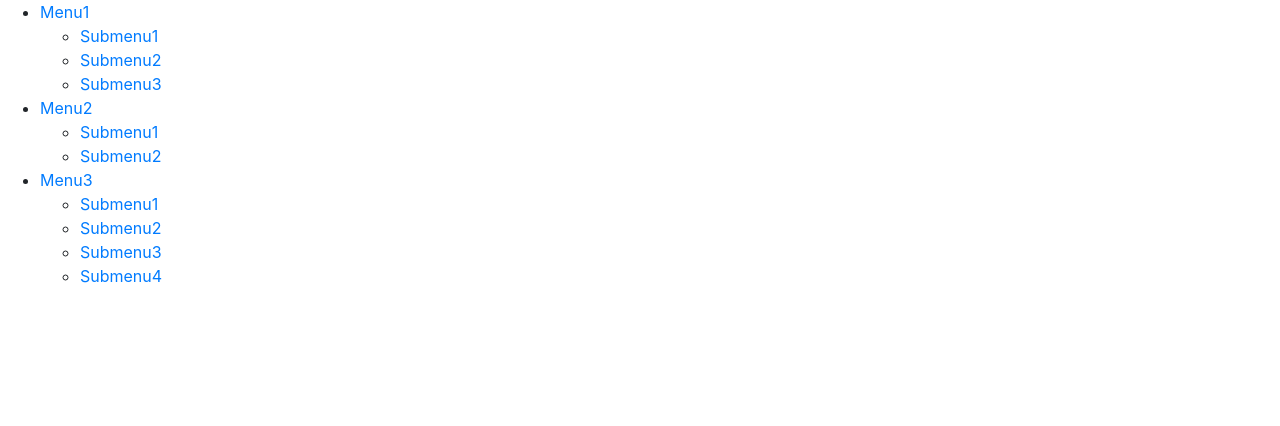
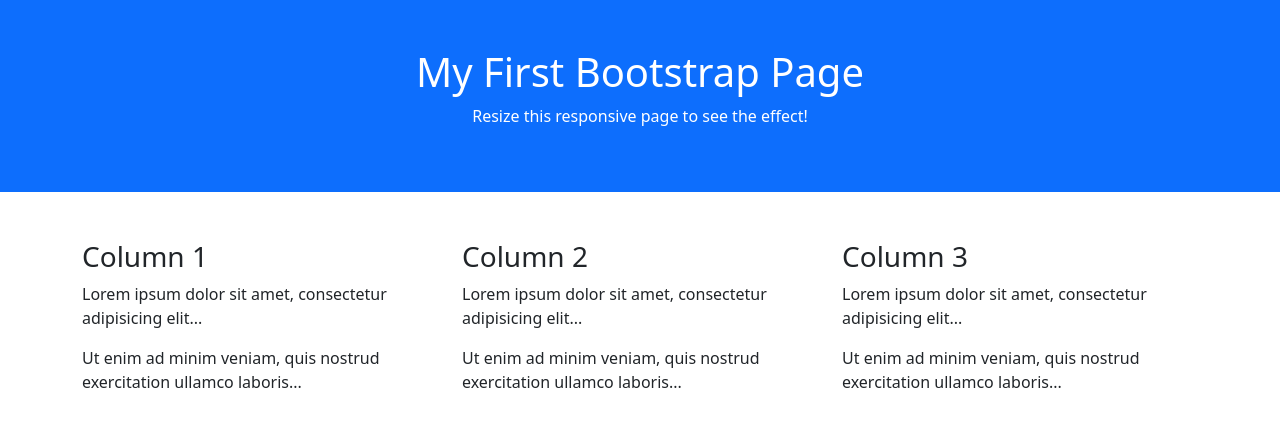
Before and after one commit to eugenrosca123/tralala.github.io, a plain HTML site: page index.html in a window 1280 px wide. Drawn offline with nearby package versions, Linux system fonts and the light colour scheme.

Commit message:
Add files via upload

```diff
--- a/index.html
+++ b/index.html
@@ -1,71 +1,38 @@
 <!DOCTYPE html>
 <html lang="en">
 <head>
-  <title>Bootstrap Example</title>
+  <title>Bootstrap 5 Example</title>
   <meta charset="utf-8">
   <meta name="viewport" content="width=device-width, initial-scale=1">
-  <link rel="stylesheet" href="https://cdn.jsdelivr.net/npm/bootstrap@4.6.2/dist/css/bootstrap.min.css">
-  <script src="https://cdn.jsdelivr.net/npm/jquery@3.7.1/dist/jquery.slim.min.js"></script>
-  <script src="https://cdn.jsdelivr.net/npm/popper.js@1.16.1/dist/umd/popper.min.js"></script>
-  <script src="https://cdn.jsdelivr.net/npm/bootstrap@4.6.2/dist/js/bootstrap.bundle.min.js"></script>
-
-
-
-  <div id="menu-container">
-    <div id="menu-wrapper">
-       <div id="hamburger-menu"><span></span><span></span><span></span></div>
-       <!-- hamburger-menu -->
-    </div>
-    <!-- menu-wrapper -->
-    <ul class="menu-list accordion">
-       <li id="nav1" class="toggle accordion-toggle">
-          <span class="icon-plus"></span>
-          <a class="menu-link" href="#">Menu1</a>
-       </li>
-       <!-- accordion-toggle -->
-       <ul class="menu-submenu accordion-content">
-          <li><a class="head" href="#">Submenu1</a></li>
-          <li><a class="head" href="#">Submenu2</a></li>
-          <li><a class="head" href="#">Submenu3</a></li>
-       </ul>
-       <!-- menu-submenu accordon-content-->
-       <li id="nav2" class="toggle accordion-toggle">
-          <span class="icon-plus"></span>
-          <a class="menu-link" href="#">Menu2</a>
-       </li>
-       <!-- accordion-toggle -->
-       <ul class="menu-submenu accordion-content">
-          <li><a class="head" href="#">Submenu1</a></li>
-          <li><a class="head" href="#">Submenu2</a></li>
-       </ul>
-       <!-- menu-submenu accordon-content-->
-            <li id="nav3" class="toggle accordion-toggle">
-          <span class="icon-plus"></span>
-          <a class="menu-link" href="#">Menu3</a>
-       </li>
-       <!-- accordion-toggle -->
-       <ul class="menu-submenu accordion-content">
-          <li><a class="head" href="#">Submenu1</a></li>
-          <li><a class="head" href="#">Submenu2</a></li>
-          <li><a class="head" href="#">Submenu3</a></li>
-          <li><a class="head" href="#">Submenu4</a></li>
-       </ul>
-       <!-- menu-submenu accordon-content-->
-    </ul>
-    <!-- menu-list accordion-->
- </div>
- <!-- menu-container -->
-
-<!-- continues the page content ... -->
-
-
-
-
+  <link href="https://cdn.jsdelivr.net/npm/bootstrap@5.3.3/dist/css/bootstrap.min.css" rel="stylesheet">
+  <script src="https://cdn.jsdelivr.net/npm/bootstrap@5.3.3/dist/js/bootstrap.bundle.min.js"></script>
 </head>
 <body>
 
+<div class="container-fluid p-5 bg-primary text-white text-center">
+  <h1>My First Bootstrap Page</h1>
+  <p>Resize this responsive page to see the effect!</p>
+</div>
 
-
+<div class="container mt-5">
+  <div class="row">
+    <div class="col-sm-4">
+      <h3>Column 1</h3>
+      <p>Lorem ipsum dolor sit amet, consectetur adipisicing elit...</p>
+      <p>Ut enim ad minim veniam, quis nostrud exercitation ullamco laboris...</p>
+    </div>
+    <div class="col-sm-4">
+      <h3>Column 2</h3>
+      <p>Lorem ipsum dolor sit amet, consectetur adipisicing elit...</p>
+      <p>Ut enim ad minim veniam, quis nostrud exercitation ullamco laboris...</p>
+    </div>
+    <div class="col-sm-4">
+      <h3>Column 3</h3>
+      <p>Lorem ipsum dolor sit amet, consectetur adipisicing elit...</p>
+      <p>Ut enim ad minim veniam, quis nostrud exercitation ullamco laboris...</p>
+    </div>
+  </div>
+</div>
 
 </body>
 </html>
```
